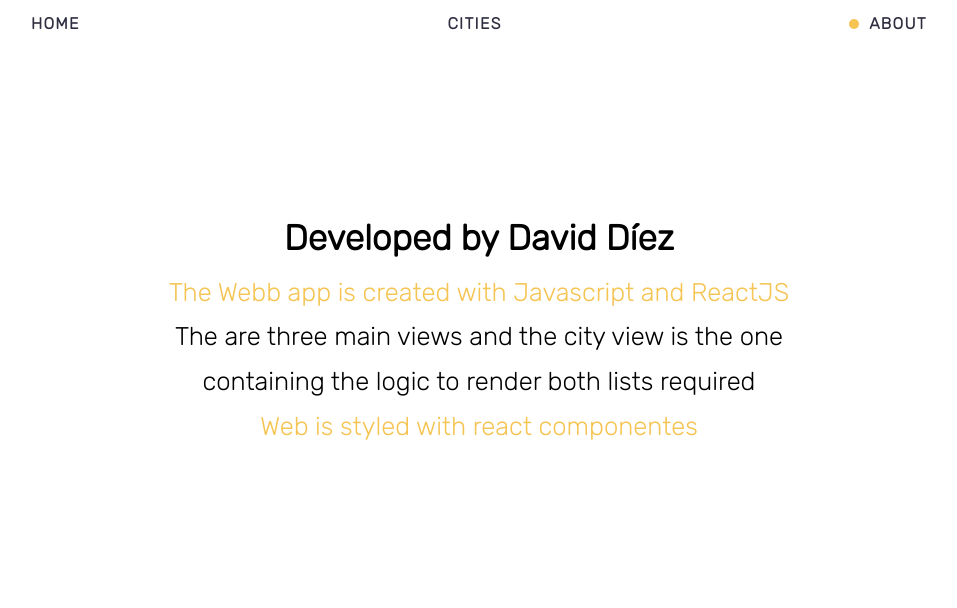
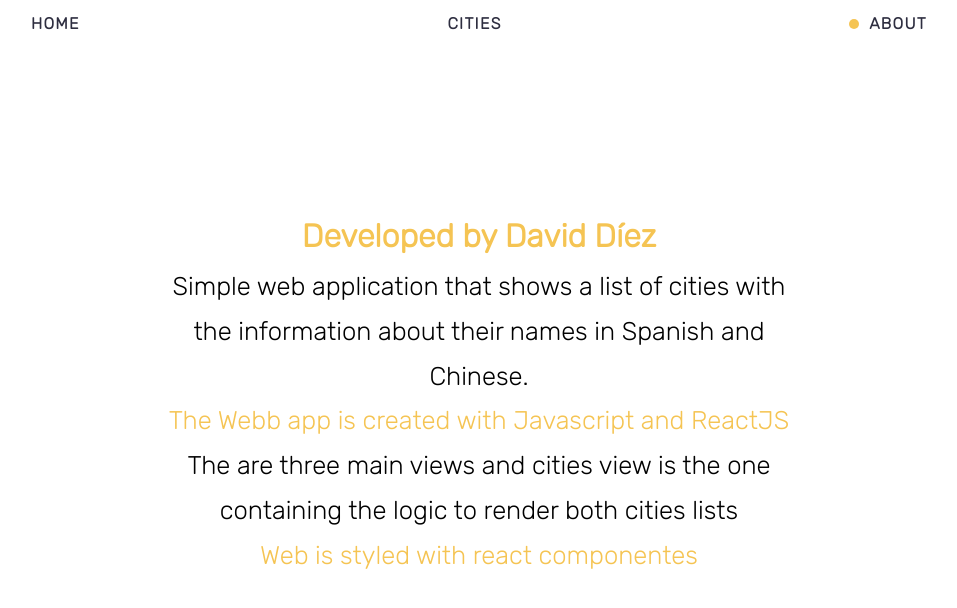
Before and after one commit to davidubuntu/orbitalCity, a React (Create React App) app: page /about in a window 1280 px wide. Shown: the top 608 px of the page, without its empty margins (161-1118 px from the left). Built offline with nearby package versions, Linux system fonts and the light colour scheme.

Commit message:
Review readme instructions

```diff
--- a/src/views/About/About.js
+++ b/src/views/About/About.js
@@ -6,13 +6,17 @@ const About = () => {
       <div className="content">
         <div className="content--inner">
           <TextContainer>
-            <Title> Developed by David Díez</Title>
+            <Title className="yellow"> Developed by David Díez</Title>
+            <Text1>
+              Simple web application that shows a list of cities with the
+              information about their names in Spanish and Chinese.
+            </Text1>
             <Text1 className="yellow">
               The Webb app is created with Javascript and ReactJS
             </Text1>
             <Text2>
-              The are three main views and the city view is the one containing
-              the logic to render both lists required
+              The are three main views and cities view is the one containing the
+              logic to render both cities lists
             </Text2>
             <Text3 className="yellow">
               Web is styled with react componentes
--- a/src/views/About/style.js
+++ b/src/views/About/style.js
@@ -1,7 +1,7 @@
 import styled from "styled-components"
 
 export const Title = styled.span`
-  font-size: 1.1em;
+  font-size: 1em;
   font-weight: 700;
 `
 export const Text1 = styled.span`
```
Also changed, not shown: 1 other file (tests, documents, lock files or other folders).
